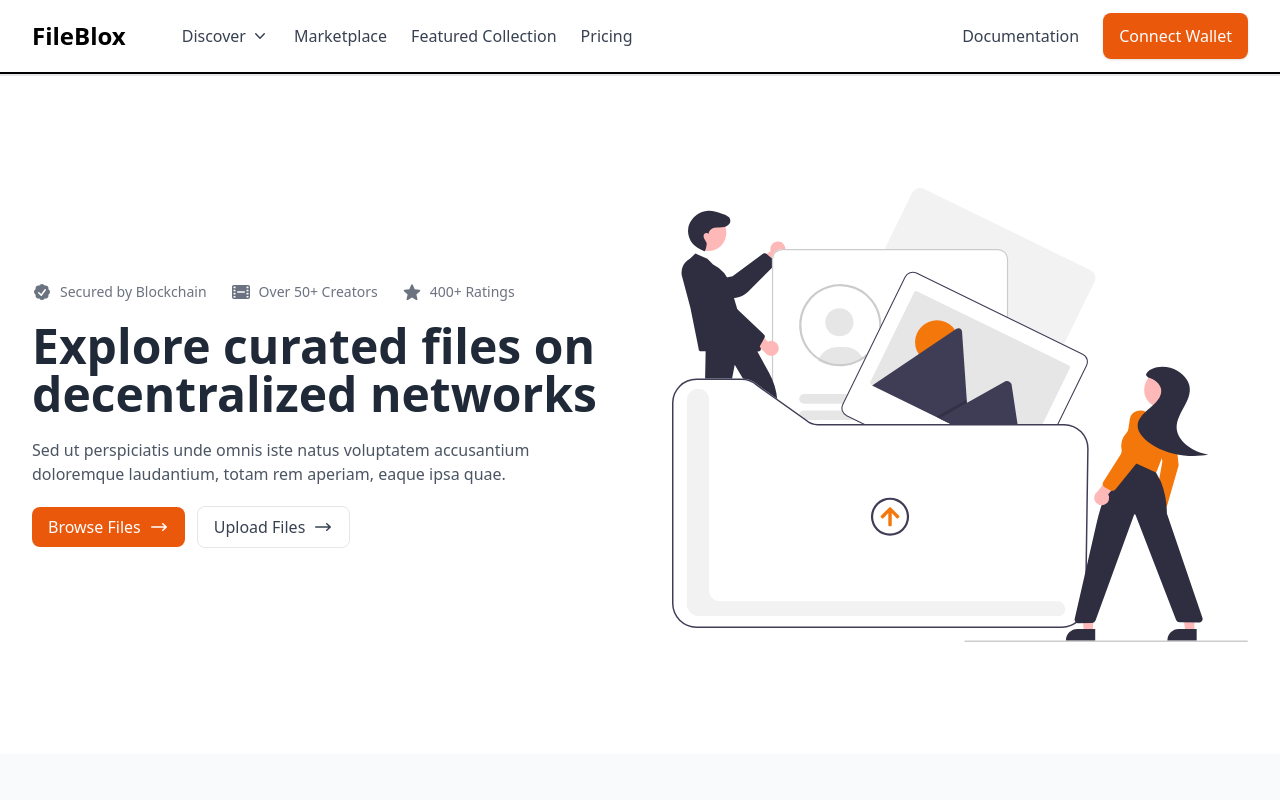
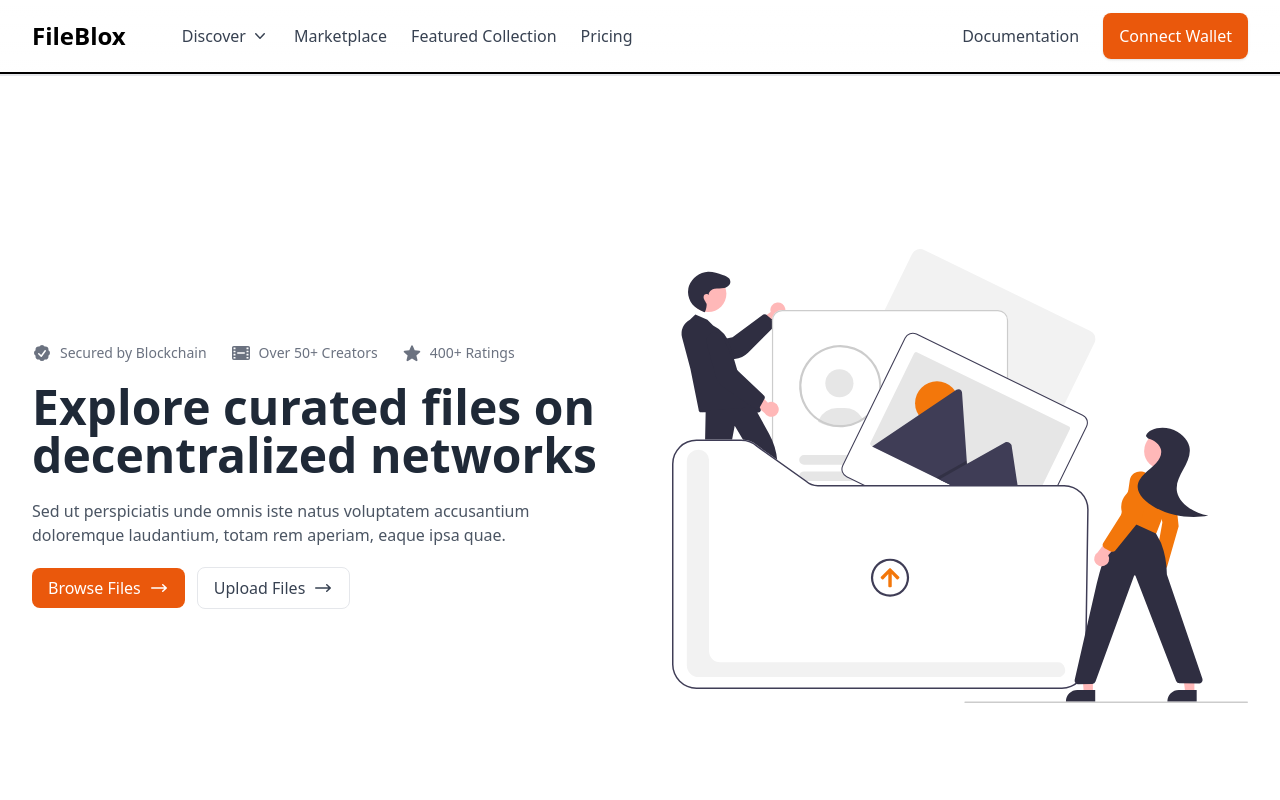
Before and after one commit to raldblox/fileblox, a Next.js app in the folder react-web-app/: page / in a window 1280 px wide. Shown: the top 800 px of the page. Built offline with nearby package versions, Linux system fonts and the light colour scheme.

Commit message:
Updated section default style

```diff
--- a/react-web-app/components/sections/HeroSection.js
+++ b/react-web-app/components/sections/HeroSection.js
@@ -28,7 +28,7 @@
 
     return (
         <section>
-            <div className=" mx-auto px-4 py-28 gap-12 text-gray-600 md:px-8 xl:flex">
+            <div className="max-w-screen-xl mx-auto px-4 py-28 gap-12 text-gray-600 md:px-8 xl:flex">
                 <div className="space-y-5 max-w-2xl mx-auto text-center xl:text-left flex flex-col lg:justify-center">
                     <div className="flex flex-wrap items-center justify-center gap-6 xl:justify-start">
                         {
@@ -40,7 +40,7 @@
                             ))
                         }
                     </div>
-                    <h1 className="text-4xl text-gray-800 font-extrabold mx-auto md:text-5xl">
+                    <h1 className="text-4xl text-gray-800 font-bold mx-auto md:text-5xl">
                         Explore curated files on decentralized networks
                     </h1>
                     <p className="max-w-xl mx-auto xl:mx-0">
--- a/react-web-app/styles/globals.css
+++ b/react-web-app/styles/globals.css
@@ -12,4 +12,8 @@
     color: var(--text);
     background: var(--background);
   }
+
+  section {
+    @apply min-h-screen flex items-center justify-center;
+  }
 }
```
